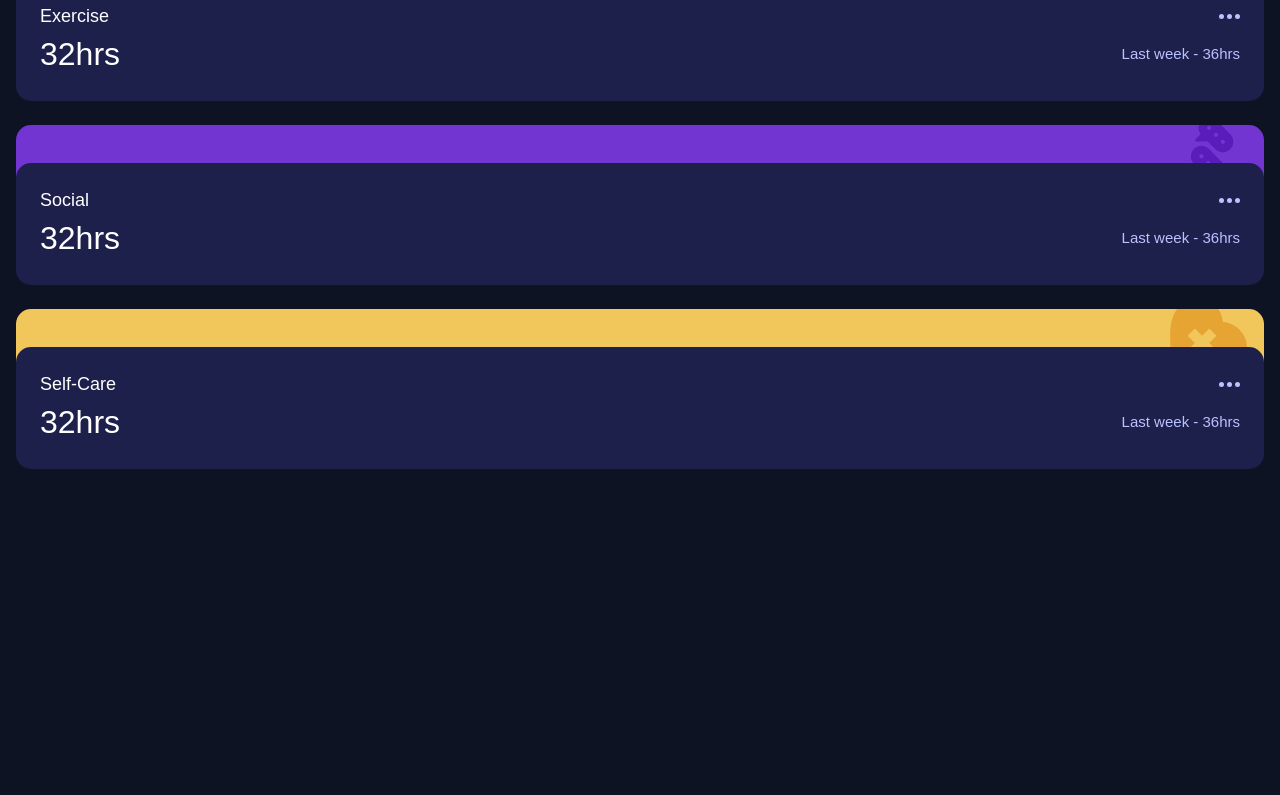
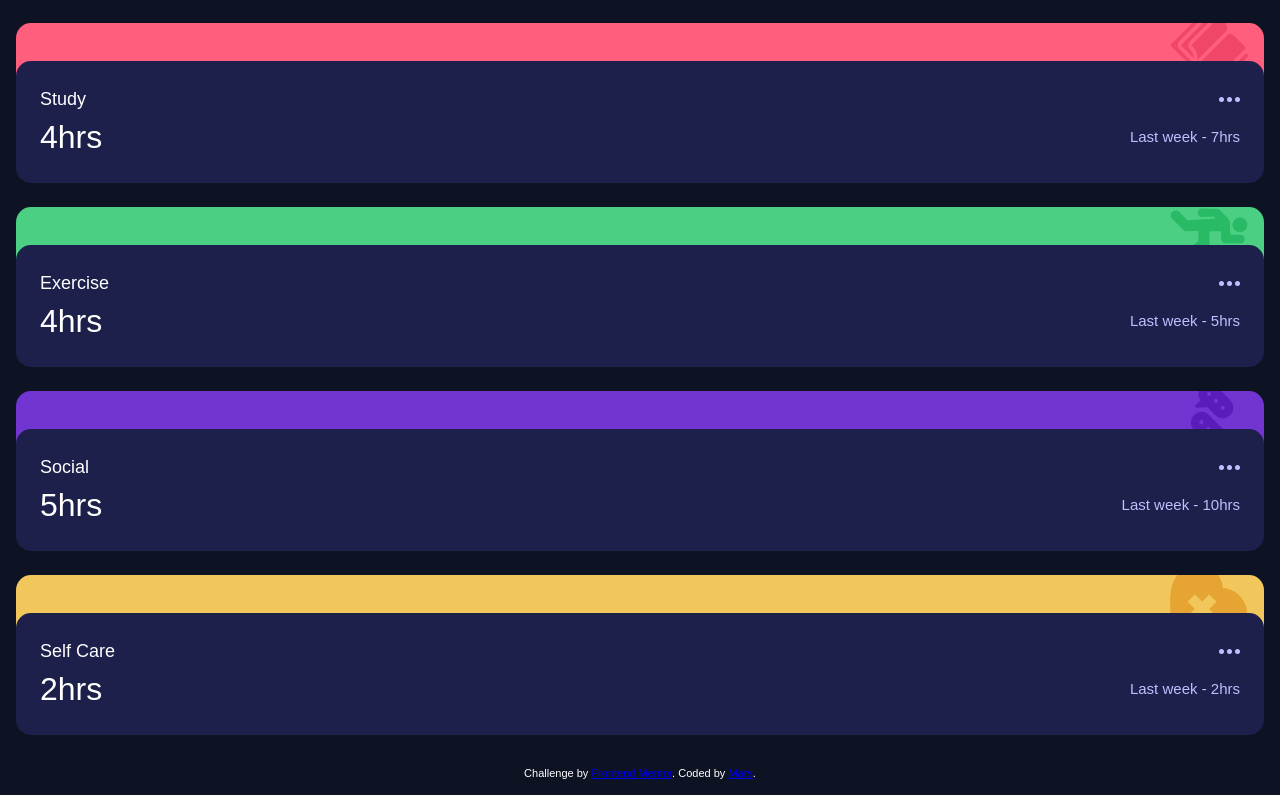
Before and after one commit to martinianol/time-tracking-dashboard, a React (Vite) app: page / in a window 1280 px wide. Shown: the part 582-1377 px from the top of the page. Before the commit the page ends 1051 px from the top, so only its background shows below. Built offline with nearby package versions, Linux system fonts and the light colour scheme.

Commit message:
Feature/use data json (#3)
Use data from json file
Adjust Card Details

---------

Co-authored-by: Martiniano-Bluealba <martiniano.leguizamon@bluealba.com>

```diff
--- a/index.html
+++ b/index.html
@@ -13,25 +13,9 @@
     />
     <meta name="viewport" content="width=device-width, initial-scale=1.0" />
     <title>Frontend Mentor | Time tracking dashboard</title>
-    <style>
-      .attribution {
-        font-size: 11px;
-        text-align: center;
-      }
-      .attribution a {
-        color: hsl(228, 45%, 44%);
-      }
-    </style>
   </head>
   <body>
     <div id="root"></div>
     <script type="module" src="/src/main.tsx"></script>
-
-    <footer class="attribution">
-      Challenge by
-      <a href="https://www.frontendmentor.io?ref=challenge" target="_blank"
-        >Frontend Mentor</a
-      >. Coded by <a href="#">Your Name Here</a>.
-    </footer>
   </body>
 </html>
--- a/src/App.tsx
+++ b/src/App.tsx
@@ -1,8 +1,16 @@
-import styled, { createGlobalStyle } from "styled-components";
-import Card from "./components/common/card/Card";
+import { useState } from "react";
+import { createGlobalStyle } from "styled-components";
+import Card from "./components/common/Card/Card";
 import UserCard from "./components/common/UserCard/UserCard";
-import avatarImage from "./assets/images/image-jeremy.png"; // Adjust the path based on your folder structure
-
+import avatarImage from "./assets/images/image-jeremy.png";
+import data from "./data/data.json"; // Assuming you have a data.json file with the required data
+import { ActivityType } from "./components/common/Card/Card.styles";
+import {
+  CardsContainer,
+  MainContainer,
+  PageContainer,
+} from "./components/common/Common/CommonComponents";
+import { Footer } from "./components/common/Footer/Footer";
 
 const GlobalStyle = createGlobalStyle`
   body {
@@ -13,45 +21,45 @@ const GlobalStyle = createGlobalStyle`
   }
 `;
 
-const DEFAULT_STATS = {
-  current: 32,
-  previous: 36,
+export type Timeframe = "daily" | "weekly" | "monthly";
+
+const DEFAULT_TIMEFRAME: Timeframe = "weekly";
+
+const dataByTitle = data.reduce((acc, item) => {
+  acc[item.title.toLowerCase() as ActivityType] = item.timeframes;
+  return acc;
+}, {} as Record<ActivityType, (typeof data)[0]["timeframes"]>);
+
+const App = () => {
+  const [timeframe, setTimeFrame] = useState<Timeframe>(DEFAULT_TIMEFRAME);
+
+  const handleTimeFrameChange = (timeFrame: Timeframe) => {
+    setTimeFrame(timeFrame);
   };
 
-function App() {
   return (
-    <>
+    <PageContainer>
       <GlobalStyle />
       <MainContainer>
-        <UserCard name="Jeremy Robson" avatar={avatarImage} />
+        <UserCard
+          name="Jeremy Robson"
+          avatar={avatarImage}
+          timeFrame={timeframe}
+          onChange={handleTimeFrameChange}
+        />
         <CardsContainer>
-          <Card title="work" stats={DEFAULT_STATS} />
-          <Card title="play" stats={DEFAULT_STATS} />
-          <Card title="study" stats={DEFAULT_STATS} />
-          <Card title="exercise" stats={DEFAULT_STATS} />
-          <Card title="social" stats={DEFAULT_STATS} />
-          <Card title="self-care" stats={DEFAULT_STATS} />
+          {Object.entries(dataByTitle).map(([title, stats]) => (
+            <Card
+              key={title}
+              title={title as ActivityType}
+              stats={stats[timeframe]}
+            />
+          ))}
         </CardsContainer>
       </MainContainer>
-    </>
+      <Footer />
+    </PageContainer>
   );
-}
+};
 
 export default App;
-
-const MainContainer = styled.main`
-  height: 100vh;
-  padding: 0 1rem;
-  display: flex;
-  flex-direction: column;
-  justify-content: center;
-  align-items: center;
-  gap: 1.5rem;
-`;
-
-const CardsContainer = styled.div`
-  width: 100%;
-  display: flex;
-  flex-direction: column;
-  gap: 1.5rem;
-`;
--- /dev/null
+++ b/src/components/common/Common/CommonComponents.tsx
@@ -0,0 +1,24 @@
+import styled from "styled-components";
+
+export const MainContainer = styled.main`
+  min-height: 100vh;
+  padding: 1rem;
+  display: flex;
+  flex-direction: column;
+  justify-content: center;
+  align-items: center;
+  gap: 1.5rem;
+`;
+
+export const CardsContainer = styled.div`
+  width: 100%;
+  display: flex;
+  flex-direction: column;
+  gap: 1.5rem;
+`;
+
+export const PageContainer = styled.div`
+  display: flex;
+  flex-direction: column;
+  min-height: 100vh;
+`;
--- /dev/null
+++ b/src/components/common/Footer/Footer.tsx
@@ -0,0 +1,20 @@
+import styled from "styled-components";
+export const Footer = () => {
+  return (
+    <StyledFooter>
+      Challenge by{" "}
+      <a href="https://www.frontendmentor.io?ref=challenge" target="_blank">
+        Frontend Mentor
+      </a>
+      . Coded by <a href="#">Mars</a>.
+    </StyledFooter>
+  );
+};
+
+const StyledFooter = styled.footer`
+  width: 100%;
+  font-size: 11px;
+  text-align: center;
+  margin-top: auto;
+  padding: 1rem;
+`;
--- a/src/components/common/UserCard/UserCard.tsx
+++ b/src/components/common/UserCard/UserCard.tsx
@@ -9,12 +9,13 @@ import {
   Menu,
   MenuItem,
 } from "./UserCard.styles";
+import { Timeframe } from "../../../App";
 
 interface UserCardProps {
   name: string;
   avatar: string;
-  activeState?: string;
-  onChange?: (state: string) => void;
+  timeFrame?: string;
+  onChange?: (state: Timeframe) => void;
 }
 
 const MENU_ITEMS = [
@@ -26,10 +27,10 @@ const MENU_ITEMS = [
 const UserCard: React.FC<UserCardProps> = ({
   name,
   avatar,
-  activeState = "weekly",
+  timeFrame = "weekly",
   onChange,
 }) => {
-  const handleMenuClick = (state: string) => {
+  const handleMenuClick = (state: Timeframe) => {
     if (onChange) {
       onChange(state);
     }
@@ -47,8 +48,8 @@ const UserCard: React.FC<UserCardProps> = ({
         {MENU_ITEMS.map((item) => (
           <MenuItem
             key={item.value}
-            $active={activeState === item.value}
-            onClick={() => handleMenuClick(item.value)}
+            $active={timeFrame === item.value}
+            onClick={() => handleMenuClick(item.value as Timeframe)}
           >
             {item.label}
           </MenuItem>
--- a/src/components/common/card/Card.styles.tsx
+++ b/src/components/common/card/Card.styles.tsx
@@ -8,7 +8,7 @@ const ACTIVITY_COLORS = {
   study: theme.colors.pink400,
   exercise: theme.colors.green400,
   social: theme.colors.purple.purple700,
-  "self-care": theme.colors.yellow300,
+  "self care": theme.colors.yellow300,
 };
 
 export type ActivityType = keyof typeof ACTIVITY_COLORS;
@@ -39,6 +39,9 @@ const Content = styled.section`
   gap: 0.5rem;
   margin-top: -2.375rem; // overlapping by padding height
   position: relative;
+  &:hover {
+    background-color: ${({ theme }) => theme.colors.navy.navy800};
+  }
 `;
 
 const ActiviyHeader = styled.div`
@@ -46,6 +49,9 @@ const ActiviyHeader = styled.div`
   display: flex;
   justify-content: space-between;
   align-items: center;
+  &:hover {
+    cursor: pointer;
+  }
 `;
 
 const ActivityStats = styled.div`
```
Also changed, not shown: src/assets/icons/icon-self care.svg (renamed from src/assets/icons/icon-self-care.svg), src/data/data.json (renamed from data.json). Lines whose indentation alone changed are shown as unchanged.
